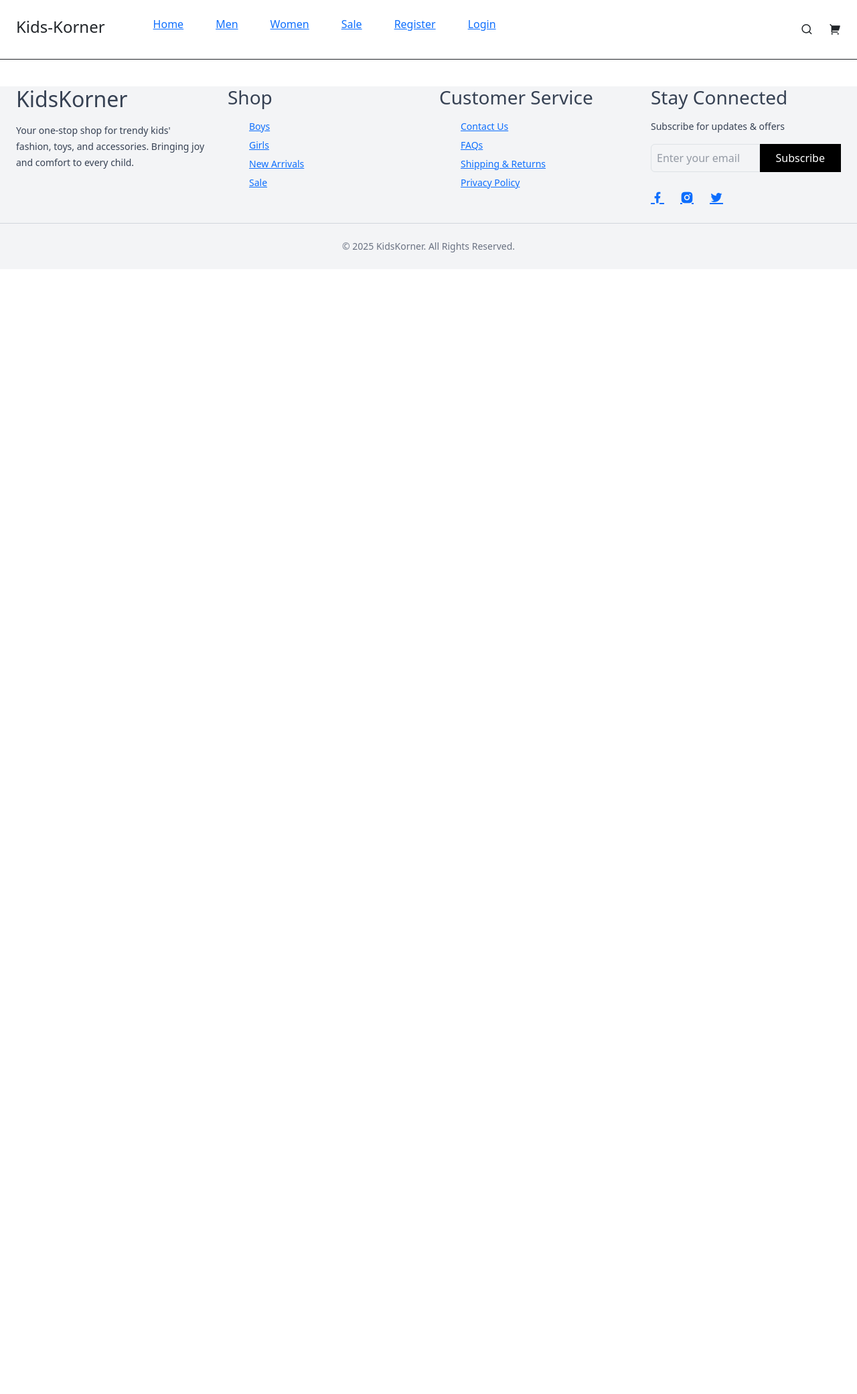
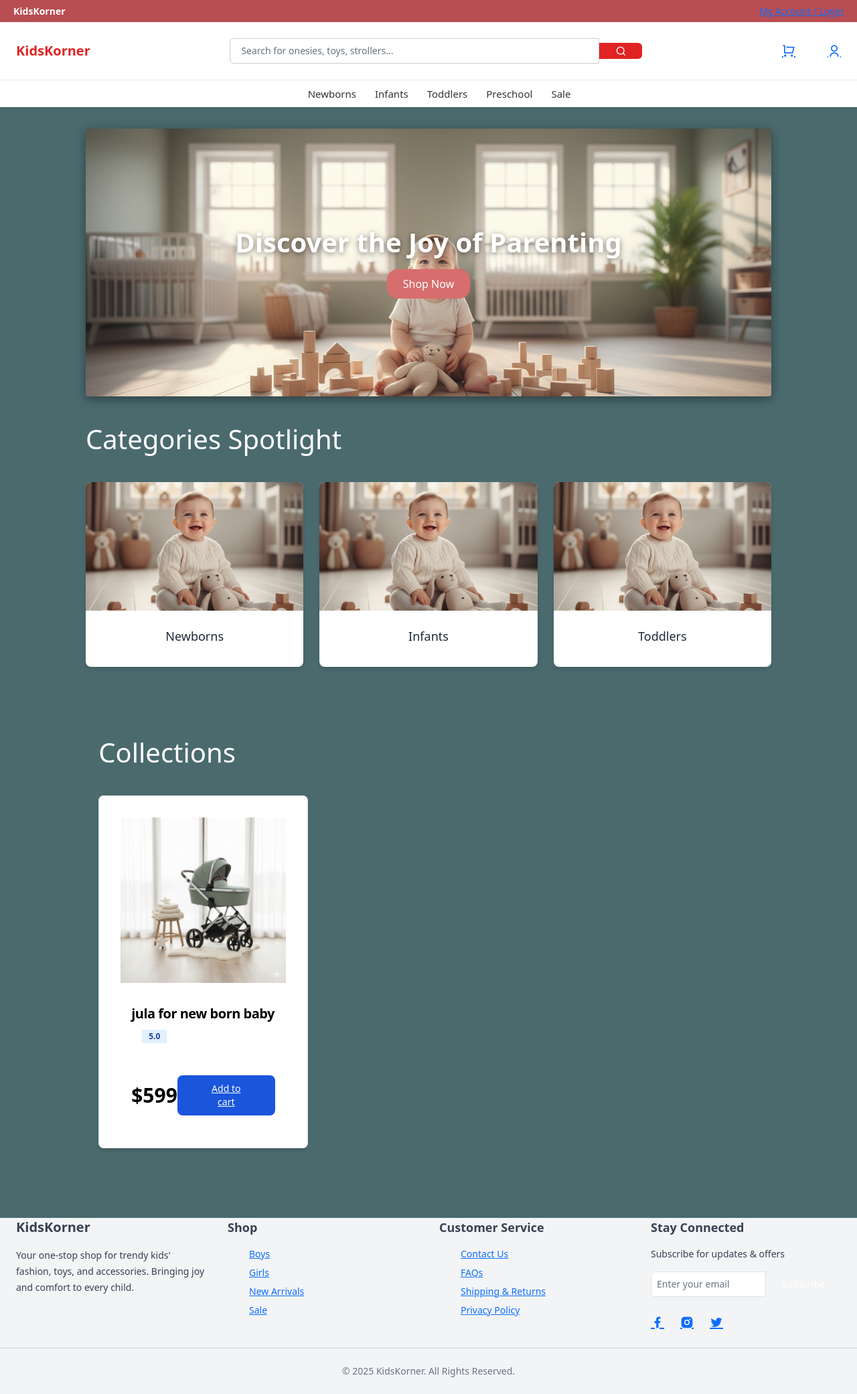
Before and after one commit to ZalaNirbhay/KidsKorner, a PHP site: page / in a window 1280 px wide. Shown: the whole page at 67% size. Before the commit the page ends 377 px from the top, so only its background shows below. Run offline with PHP 8.4, Linux system fonts and the light colour scheme; some libraries are stand-ins or nearby versions.

Commit message:
home page created with static values

```diff
--- a/index.php
+++ b/index.php
@@ -10,26 +10,123 @@ ob_start();
   <meta name="viewport" content="width=device-width, initial-scale=1">
 
   <!-- Bootstrap CSS -->
-  <link href="https://cdn.jsdelivr.net/npm/bootstrap@5.0.2/dist/css/bootstrap.min.css" rel="stylesheet" integrity="sha384-EVSTQN3/azprG1Anm3QDgpJLIm9Nao0Yz1ztcQTwFspd3yD65VohhpuuCOmLASjC" crossorigin="anonymous">
-  <link
-    href="https://cdn.jsdelivr.net/npm/remixicon@4.5.0/fonts/remixicon.css"
-    rel="stylesheet" />
+  <link href="https://cdn.jsdelivr.net/npm/bootstrap@5.0.2/dist/css/bootstrap.min.css" rel="stylesheet" crossorigin="anonymous">
+  <link href="https://cdn.jsdelivr.net/npm/remixicon@4.5.0/fonts/remixicon.css" rel="stylesheet" />
   <script src="https://cdn.jsdelivr.net/npm/@tailwindcss/browser@4"></script>
+
   <style type="text/tailwindcss">
-    @layer utilities {
-        .content-auto {
-          content-visibility: auto;
-        }
-      }
-    </style>
+    body {
+      background-color: #4a6a6e; /* teal background */
+      font-family: 'Segoe UI', sans-serif;
+    }
+
+    /* Hero Section */
+    .hero {
+      background: url('asetes/images/Gemini_Generated_Image_tbxk92tbxk92tbxk.png') no-repeat center center/cover;
+      width: 80%;
+      margin: 2rem auto;
+      min-height: 400px;
+      display: flex;
+      justify-content: center;
+      align-items: center;
+      border-radius: 4px;
+      position: relative;
+      text-align: center;
+      color: white;
+      box-shadow: 0 4px 15px rgba(0, 0, 0, 0.4);
+    }
+
+    .hero h1 {
+      font-size: 2.5rem;
+      font-weight: bold;
+      margin-bottom: 1rem;
+      text-shadow: 0 2px 8px rgba(0, 0, 0, 0.5);
+    }
+
+    .btn-theme {
+      background: #d76d6d;
+      color: #fff;
+      border-radius: 1rem;
+      padding: 0.6rem 1.5rem;
+      font-weight: 500;
+      transition: background 0.3s ease;
+    }
+
+    .btn-theme:hover {
+      background: #c55454;
+    }
+  </style>
 </head>
 
-<body>
+<!-- Hero Section -->
+<div class="hero">
+  <div>
+    <h1>Discover the Joy of Parenting</h1>
+    <button class="btn-theme">Shop Now</button>
+  </div>
+</div>
 
+<div class="main-categories w-[80%] mx-auto my-10 text-white">
+  <h1>Categories Spotlight</h1>
+</div>
 
-  <script src="https://cdn.jsdelivr.net/npm/bootstrap@5.0.2/dist/js/bootstrap.bundle.min.js" integrity="sha384-MrcW6ZMFYlzcLA8Nl+NtUVF0sA7MsXsP1UyJoMp4YLEuNSfAP+JcXn/tWtIaxVXM" crossorigin="anonymous"></script>
-</body>
+<div class="categories w-[80%] mx-auto my-10 grid grid-cols-1 sm:grid-cols-2 md:grid-cols-3 gap-6 cursor-pointer">
+  <!-- Card 1 -->
+  <div class="bg-white rounded-lg shadow-md overflow-hidden hover:shadow-lg transition">
+    <img src="asetes/images/sitting-baby.png" alt="Newborns" class="w-full h-48 object-cover">
+    <div class="p-4 text-center">
+      <h3 class="text-lg font-medium text-gray-800">Newborns</h3>
+    </div>
+  </div>
 
+  <!-- Card 2 -->
+  <div class="bg-white rounded-lg shadow-md overflow-hidden hover:shadow-lg transition">
+    <img src="asetes/images/sitting-baby.png" alt="Infants" class="w-full h-48 object-cover">
+    <div class="p-4 text-center">
+      <h3 class="text-lg font-medium text-gray-800">Infants</h3>
+    </div>
+  </div>
+
+  <!-- Card 3 -->
+  <div class="bg-white rounded-lg shadow-md overflow-hidden hover:shadow-lg transition">
+    <img src="asetes/images/sitting-baby.png" alt="Toddlers" class="w-full h-48 object-cover">
+    <div class="p-4 text-center">
+      <h3 class="text-lg font-medium text-gray-800">Toddlers</h3>
+    </div>
+  </div>
+</div>
+
+<div class="collection-main border-2px border-gray-300 rounded-sm p-4">
+  <div class="main-categories w-[80%] mx-auto my-10 text-white">
+    <h1>Collections</h1>
+  </div>
+
+  <div class="categories w-[80%] mx-auto my-10 grid grid-cols-1 sm:grid-cols-2 md:grid-cols-3 gap-6 cursor-pointer">
+    <!-- Card 1 -->
+    <div class="bg-white rounded-lg shadow-md overflow-hidden hover:shadow-lg transition">
+      <div class="w-full max-w-sm bg-white border border-gray-200 rounded-lg shadow-sm dark:bg-gray-800 dark:border-gray-700">
+        <a href="#">
+          <img class="p-8 rounded-t-lg" src="asetes/images/shop-wheel.png" alt="product image" />
+        </a>
+        <div class="px-5 pb-5">
+          <a class="text-decoration-none" href="#">
+            <h5 class="text-xl font-semibold tracking-tight text-black">jula for new born baby</h5>
+          </a>
+          <div class="flex items-center mt-2.5 mb-5">
+            <span class="bg-blue-100 text-blue-800 text-xs font-semibold px-2.5 py-0.5 rounded-sm dark:bg-blue-200 dark:text-blue-800 ms-3">5.0</span>
+          </div>
+          <div class="flex items-center justify-between">
+            <span class="text-3xl font-bold text-black">$599</span>
+            <a href="#" class="text-white bg-blue-700 hover:bg-blue-800 focus:ring-4 focus:outline-none focus:ring-blue-300 font-medium rounded-lg text-sm px-5 py-2.5 text-center">Add to cart</a>
+          </div>
+        </div>
+      </div>
+    </div>
+  </div>
+</div>
+
+<!-- Bootstrap JS -->
+<script src="https://cdn.jsdelivr.net/npm/bootstrap@5.0.2/dist/js/bootstrap.bundle.min.js" crossorigin="anonymous"></script>
 </html>
 
 <?php
--- a/layout.php
+++ b/layout.php
@@ -5,59 +5,98 @@ session_start();
 <html lang="en">
 
 <head>
-  <!-- Required meta tags -->
   <meta charset="utf-8">
   <meta name="viewport" content="width=device-width, initial-scale=1">
+  <title>KidsKorner</title>
 
-  <!-- Bootstrap CSS -->
-  <link href="https://cdn.jsdelivr.net/npm/bootstrap@5.0.2/dist/css/bootstrap.min.css" rel="stylesheet" integrity="sha384-EVSTQN3/azprG1Anm3QDgpJLIm9Nao0Yz1ztcQTwFspd3yD65VohhpuuCOmLASjC" crossorigin="anonymous">
-  <script src="js/bootstrap.bundle.min.js"></script>
-  <script src="js/jquery-3.7.1.min.js"></script>
-  <script src="js/jquery.validate.js"></script>
-  <script src="js/additional-methods.js"> </script>
-  <script src="js/validate.js"> </script>
-  <link href="https://cdn.jsdelivr.net/npm/bootstrap@5.0.2/dist/css/bootstrap.min.css" rel="stylesheet" integrity="sha384-EVSTQN3/azprG1Anm3QDgpJLIm9Nao0Yz1ztcQTwFspd3yD65VohhpuuCOmLASjC" crossorigin="anonymous">
-  <link
-    href="https://cdn.jsdelivr.net/npm/remixicon@4.5.0/fonts/remixicon.css"
-    rel="stylesheet" />
+  <!-- Bootstrap + Tailwind + Remix Icons -->
+  <link href="https://cdn.jsdelivr.net/npm/bootstrap@5.0.2/dist/css/bootstrap.min.css" rel="stylesheet">
+  <link href="https://cdn.jsdelivr.net/npm/remixicon@4.5.0/fonts/remixicon.css" rel="stylesheet" />
+  <link href="https://cdn.jsdelivr.net/npm/flowbite@3.1.2/dist/flowbite.min.css" rel="stylesheet" />
+
   <script src="https://cdn.jsdelivr.net/npm/@tailwindcss/browser@4"></script>
-  <title>Hello, world!</title>
+
+  <style>
+    body{
+            background-color: #4a6a6e; /* teal background */
+
+    }
+    .header-top {
+      background: #b84d52; /* Top bar background */
+      color: #fff;
+      padding: 6px 20px;
+      font-size: 14px;
+    }
+
+    .search-bar input {
+      border: 1px solid #ccc;
+    }
+
+    .nav-links a {
+      padding: 8px 14px;
+      font-size: 15px;
+      font-weight: 500;
+      color: #333;
+      text-decoration: none;
+    }
+
+    .nav-links a:hover {
+      color: #b84d52;
+    }
+  </style>
 </head>
 
-<body>
+<body style="background-color: #4a6a6e;">
 
-  <div class="navbar p-4 border-b">
-    <nav class="flex justify-between items-center w-full">
-      <!-- Left side -->
-      <div class="flex items-center gap-10">
-        <h4 class="text-lg font-bold">Kids-Korner</h4>
-        <ul class="flex gap-5">
-          <li><a class="hover:text-gray-600" href="index.php">Home</a></li>
-          <li><a class="hover:text-gray-600" href="">Men</a></li>
-          <li><a class="hover:text-gray-600" href="">Women</a></li>
-          <li><a class="hover:text-gray-600" href="">Sale</a></li>
-          <li><a class="hover:text-gray-600" href="register.php">Register</a></li>
-          <li><a class="hover:text-gray-600" href="login.php">Login</a></li>
-        </ul>
+  <!-- HEADER -->
+  <header>
+    <!-- Top Bar -->
+    <div class="header-top flex justify-between items-center">
+      <div class="font-bold">KidsKorner</div>
+      <div><a href="login.php" class="hover:underline">My Account / Login</a></div>
+    </div>
+
+    <!-- Main Header -->
+    <div class="flex justify-between items-center py-4 px-6 bg-white border-b">
+      <!-- Logo -->
+      <div class="text-xl font-bold text-red-600">KidsKorner</div>
+
+      <!-- Search Bar -->
+      <div class="flex items-center w-1/2 search-bar">
+        <input type="text" placeholder="Search for onesies, toys, strollers..."
+          class="rounded-l-md px-3 py-2 w-full focus:outline-none text-sm">
+        <button class="bg-red-600 text-white px-4 rounded-r-md"><i class="ri-search-line"></i></button>
       </div>
 
-      <!-- Right side -->
-      <div class="flex items-center gap-4">
-        <i class="ri-search-line cursor-pointer text-lg"></i>
-        <i class="ri-shopping-cart-2-fill cursor-pointer text-lg"></i>
+      <!-- Icons -->
+      <div class="flex items-center gap-5 text-xl">
+        <a href="cart.php" class="hover:text-red-600"><i class="ri-shopping-cart-line"></i></a>
+        <a href="login.php" class="hover:text-red-600"><i class="ri-user-line"></i></a>
       </div>
+    </div>
+
+    <!-- Navigation -->
+    <nav class="bg-white shadow-sm">
+      <ul class="flex justify-center nav-links py-2">
+        <li><a href="#">Newborns</a></li>
+        <li><a href="#">Infants</a></li>
+        <li><a href="#">Toddlers</a></li>
+        <li><a href="#">Preschool</a></li>
+        <li><a href="#">Sale</a></li>
+      </ul>
     </nav>
-  </div>
+  </header>
+
 
   <?php
   if (isset($content)) {
     echo $content;
   }
-
   ?>
 
+  <!-- FOOTER stays same -->
   <footer class="bg-gray-100 text-gray-700 mt-10 bottom-0">
-    <div class="max-w-7xl  mx-auto px-6  grid grid-cols-1 md:grid-cols-4 gap-8">
+    <div class="max-w-7xl mx-auto px-6 grid grid-cols-1 md:grid-cols-4 gap-8">
 
       <!-- Logo & About -->
       <div>
@@ -114,9 +153,8 @@ session_start();
     </div>
   </footer>
 
-
-  <script src="https://cdn.jsdelivr.net/npm/bootstrap@5.0.2/dist/js/bootstrap.bundle.min.js" integrity="sha384-MrcW6ZMFYlzcLA8Nl+NtUVF0sA7MsXsP1UyJoMp4YLEuNSfAP+JcXn/tWtIaxVXM" crossorigin="anonymous"></script>
-  <script src="https://cdn.jsdelivr.net/npm/bootstrap@5.0.2/dist/js/bootstrap.bundle.min.js" integrity="sha384-MrcW6ZMFYlzcLA8Nl+NtUVF0sA7MsXsP1UyJoMp4YLEuNSfAP+JcXn/tWtIaxVXM" crossorigin="anonymous"></script>
+  <script src="https://cdn.jsdelivr.net/npm/bootstrap@5.0.2/dist/js/bootstrap.bundle.min.js"></script>
+  <script src="https://cdn.jsdelivr.net/npm/flowbite@3.1.2/dist/flowbite.min.js"></script>
 
 </body>
 
```
Also changed, not shown: asetes/images/Gemini_Generated_Image_fvr004fvr004fvr0 (1).png (added), asetes/images/Gemini_Generated_Image_tbxk92tbxk92tbxk.png (added), asetes/images/Gemini_Generated_Image_wd97d0wd97d0wd97.png (added), asetes/images/shop-wheel.png (added), asetes/images/sitting-baby.png (added).
